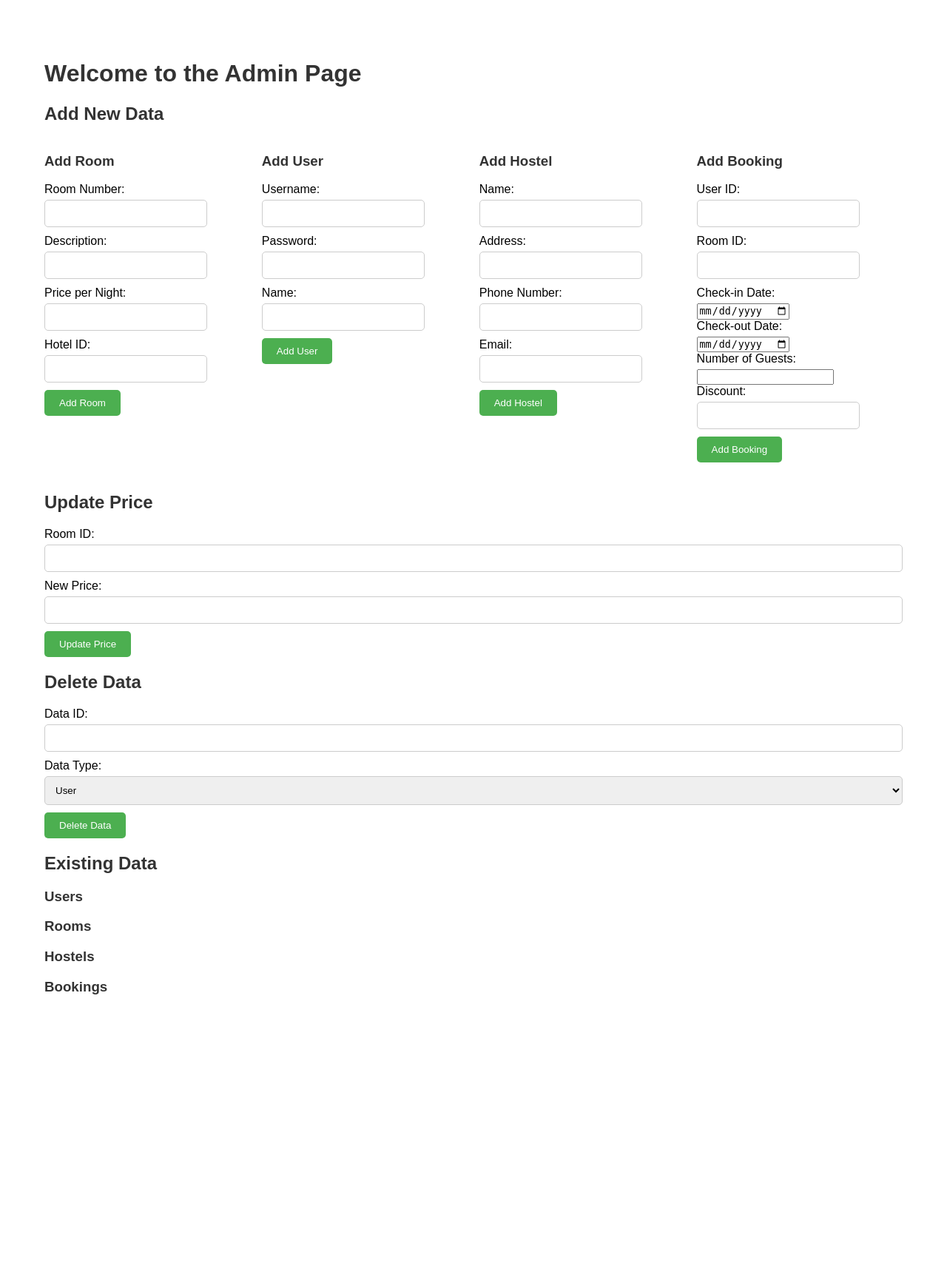
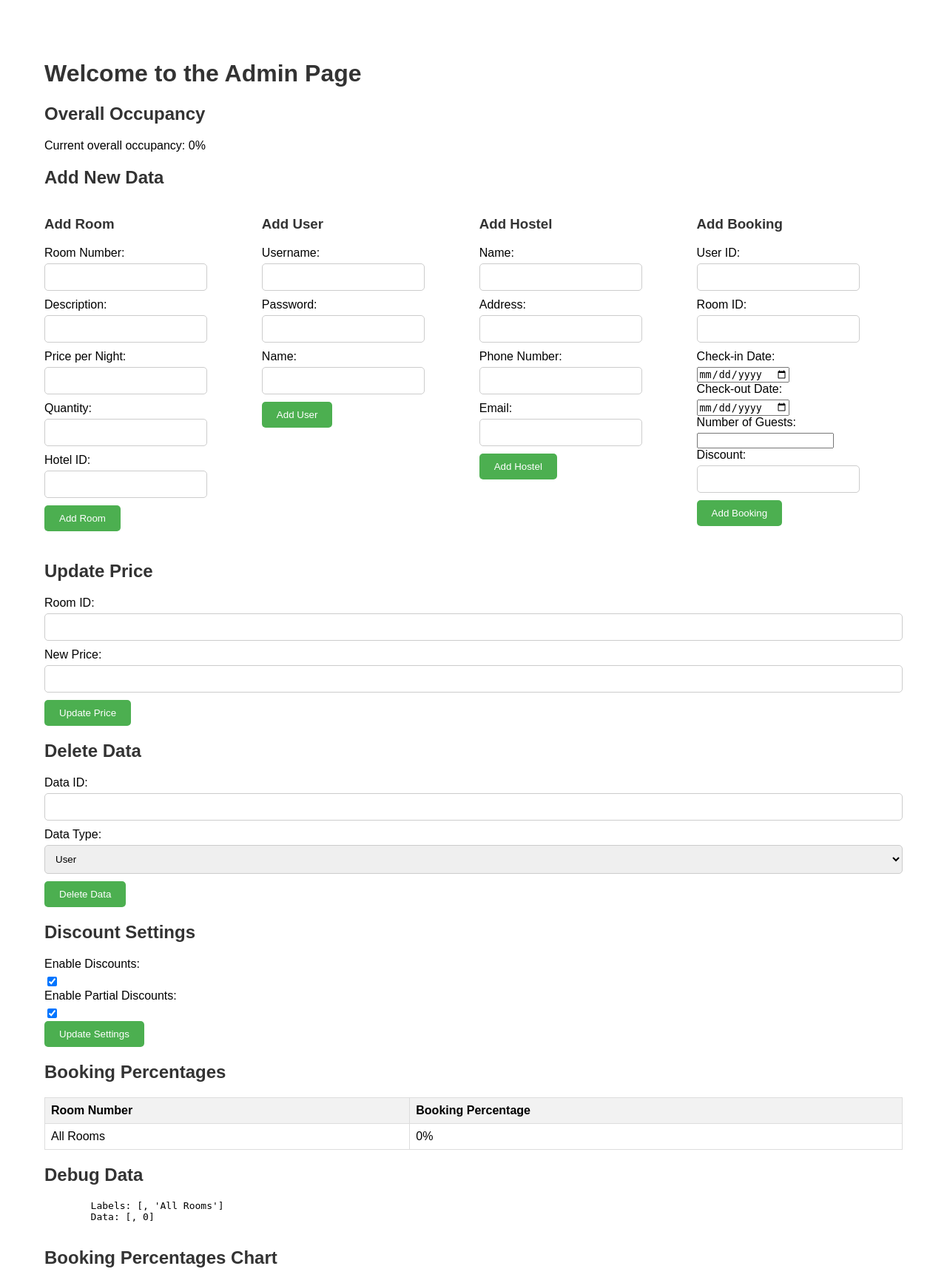
Before and after one commit to andrwe-22/hotel, a Flask app: page /admin in a window 1280 px wide. Shown: the top 1734 px of the page at 74% size. Before the commit the page ends 1344 px from the top, so only its background shows below. Run offline with Flask 3, Linux system fonts and the light colour scheme; the visitor is signed in with stand-in values (Sample User, id 1); data comes from the database, SQL or seed files in the repository; data that the repository does not hold is empty.

Commit message:
fix main

```diff
--- a/app.py
+++ b/app.py
@@ -8,7 +8,7 @@
 from flask import Flask, render_template, request, redirect
 from flask_sqlalchemy import SQLAlchemy
 from models import Hostels, Rooms, Users, Bookings  # Import models directly
-from models import db, CustomData
+from models import db, Settings, CustomData
 
 
 # Define the Flask app instance
--- a/routes.py
+++ b/routes.py
@@ -1,11 +1,11 @@
 # routes.py
-
+import json
 from datetime import datetime
 
 from flask import render_template, request, redirect, url_for, session
 
 
-from app import app, cursor, mysql, db
+from app import app, cursor, mysql, db ,Settings
 from models import CustomData, Users, Rooms, Hostels, Bookings
 
 from werkzeug.security import generate_password_hash, check_password_hash
@@ -70,83 +70,83 @@
 
     return render_template('registration.html')
 
+
+
+@app.route('/update_settings', methods=['POST'])
+def update_settings():
+    enable_discounts = 'enable_discounts' in request.form
+    enable_partial_discounts = 'enable_partial_discounts' in request.form
+
+    Settings.query.filter_by(name='enable_discounts').update({'value': enable_discounts})
+    Settings.query.filter_by(name='enable_partial_discounts').update({'value': enable_partial_discounts})
+    db.session.commit()
+
+    return redirect('/admin')
+
 import random  # for simulating hostel occupancy
 # Update the /book route to calculate the total price after discount
-
 @app.route('/book', methods=['POST'])
 def book():
-    if request.method == 'POST':
-        room_name = request.form['room']
-        room_id = get_room_id_by_name(room_name)
+    room_name = request.form['room']
+    room_id = get_room_id_by_name(room_name)
 
-        check_in = request.form['check-in']
-        check_out = request.form['check-out']
-        guests = int(request.form['guests'])
+    check_in = request.form['check-in']
+    check_out = request.form['check-out']
+    guests = int(request.form['guests'])
 
-        user_id = session.get('user_id')
+    user_id = session.get('user_id')
 
-        if user_id is None:
-            return redirect(url_for('login'))
+    if user_id is None:
+        return redirect(url_for('login'))
 
-        if room_id is None:
-            return render_template('booking_error.html', message="Room not found")
+    if room_id is None:
+        return render_template('booking_error.html', message="Room not found")
 
-        # Retrieve the room price
-        cursor.execute("SELECT price_per_night FROM rooms WHERE id = %s", (room_id,))
-        room = cursor.fetchone()
-        if room is None:
-            return render_template('booking_error.html', message="Room not found")
+    room = Rooms.query.get(room_id)
+    if room is None:
+        return render_template('booking_error.html', message="Room not found")
 
-        # Convert price_per_night to float before calculation
-        price_per_night_float = float(room['price_per_night'])
+    price_per_night = float(room.price_per_night)
+    duration_in_days = (datetime.strptime(check_out, '%Y-%m-%d') - datetime.strptime(check_in, '%Y-%m-%d')).days
 
-        # Calculate total duration of stay in days
-        duration_in_days = (datetime.strptime(check_out, '%Y-%m-%d') - datetime.strptime(check_in, '%Y-%m-%d')).days
+    hostel_occupancy = random.uniform(0, 1)
+    discount = 0.0
 
-        # Simulate hostel occupancy (between 0 and 1)
-        hostel_occupancy = random.uniform(0, 1)  # Simulate hostel occupancy percentage (between 0 and 1)
+    enable_discounts = Settings.query.filter_by(name='enable_discounts').first().value
+    enable_partial_discounts = Settings.query.filter_by(name='enable_partial_discounts').first().value
 
-        # Calculate discount based on hostel occupancy
-        if hostel_occupancy < 0.35:  # Less than 35% occupancy
-            discount = 0.14
-        elif hostel_occupancy < 0.5:  # Less than 50% occupancy but more than or equal to 35%
-            discount = 0.07
-        else:  # 50% or more occupancy
-            discount = 0.0
-
-        # Apply additional discounts based on other conditions
-
-        # Discount based on duration
-        if duration_in_days > 5 and duration_in_days <= 10:
-            discount += 0.05
-        elif duration_in_days > 10:
+    if enable_discounts:
+        if hostel_occupancy < 0.35:
+            discount += 0.14
+        elif hostel_occupancy < 0.5:
             discount += 0.07
 
-        # Discount for high number of guests
-        if guests > 3:
-            discount += 0.05
+        if enable_partial_discounts:
+            if duration_in_days > 5 and duration_in_days <= 10:
+                discount += 0.05
+            elif duration_in_days > 10:
+                discount += 0.07
 
-        # Check if it's a holiday period (for demonstration purposes, let's assume Christmas)
-        if datetime.now().month == 12:  # December (Christmas)
-            discount += 0.05
+            if guests > 3:
+                discount += 0.05
 
-        # Ensure the maximum discount does not exceed 20%
-        if discount > 0.17:
-            discount = 0.17
+            if datetime.now().month == 12:
+                discount += 0.05
 
-        # Calculate the total price after discount
-        total_price = price_per_night_float * duration_in_days * guests * (1 - discount)
+            if discount > 0.17:
+                discount = 0.17
 
-        # Insert booking into the database including the price and discount
-        query = "INSERT INTO bookings (user_id, room_id, check_in_date, check_out_date, guests, price, discount) VALUES (%s, %s, %s, %s, %s, %s, %s)"
-        cursor.execute(query, (user_id, room_id, check_in, check_out, guests, total_price, discount))
-        mysql.commit()
+    total_price = price_per_night * duration_in_days * guests * (1 - discount)
 
-        return render_template('booking_success.html')
+    new_booking = Bookings(user_id=user_id, room_id=room_id, check_in_date=check_in, check_out_date=check_out, guests=guests, price=total_price, discount=discount)
+    db.session.add(new_booking)
+    db.session.commit()
 
-    return redirect(url_for('booking_form'))
+    return render_template('booking_success.html')
 
-
+def get_room_id_by_name(room_name):
+    room = Rooms.query.filter_by(room_number=room_name).first()
+    return room.id if room else None
 @app.route('/book', methods=['POST'])
 def book_room():
     if request.method == 'POST':
@@ -255,38 +255,102 @@
 @app.route('/Suiteroom')
 def suite_room():
     return render_template('Suiteroom.html')
+
+
+
+
 # Update the get_room_price() function to use SQLAlchemy queries
 
-
-@app.route('/admin')
+def serialize_room(room):
+    """Convert a Room object to a dictionary."""
+    return {
+        'id': room.id,
+        'room_number': room.room_number,
+        'description': room.description,
+        'price_per_night': room.price_per_night,
+        'quantity': room.quantity,
+        'hotel_id': room.hotel_id
+    }
+@app.route('/admin', methods=['GET', 'POST'])
 def admin_dashboard():
     # Check if the user is logged in
     if 'logged_in' not in session:
-        return redirect(url_for('login'))  # Redirect unauthorized users to login
+        return redirect(url_for('login'))
 
-    # Получаем данные для отображения в админской панели
+    if request.method == 'POST':
+        # Update settings based on admin input
+        enable_discounts = request.form.get('enable_discounts') == 'on'
+        enable_partial_discounts = request.form.get('enable_partial_discounts') == 'on'
+
+        discount_setting = Settings.query.filter_by(name='enable_discounts').first()
+        discount_setting.value = enable_discounts
+
+        partial_discount_setting = Settings.query.filter_by(name='enable_partial_discounts').first()
+        partial_discount_setting.value = enable_partial_discounts
+
+        db.session.commit()
+
+    # Retrieve settings for display
+    settings = Settings.query.all()
+
+    # Get data for the admin dashboard
     users = Users.query.all()
     rooms = Rooms.query.all()
     hostels = Hostels.query.all()
     bookings = Bookings.query.all()
 
-    # Передаем данные на шаблон admin.html
-    return render_template('admin.html', users=users, rooms=rooms, hostels=hostels, bookings=bookings)
+    # Calculate booking data for each room
+    room_bookings = []
+    total_booked = 0
+    total_rooms = 0
 
+    for room in rooms:
+        bookings_count = Bookings.query.filter_by(room_id=room.id).count()
+        total_booked += bookings_count
+        total_rooms += room.quantity
+        room_bookings.append((room, bookings_count))
 
+    # Calculate overall occupancy rate
+    overall_occupancy = round((total_booked / total_rooms) * 100, 2) if total_rooms > 0 else 0
+
+    # Prepare data for the chart
+    room_numbers = [room.room_number for room, _ in room_bookings] + ['All Rooms']
+    booking_percentages = [round((bookings_count / room.quantity) * 100, 2) if room.quantity > 0 else 0 for room, bookings_count in room_bookings] + [overall_occupancy]
+
+    # Convert room bookings to a JSON serializable format
+    room_bookings_serializable = [(serialize_room(room), bookings_count) for room, bookings_count in room_bookings]
+    room_bookings_json = json.dumps(room_bookings_serializable)
+
+    # Pass data to the template
+    return render_template('admin.html', users=users, rooms=rooms, hostels=hostels, bookings=bookings, settings=settings, room_bookings=room_bookings, room_numbers=room_numbers, booking_percentages=booking_percentages, room_bookings_json=room_bookings_json, overall_occupancy=overall_occupancy)
 
 
 # Route for the admin page
 @app.route('/admin')
 def admin():
-    # Получаем данные для отображения в админской панели
     users = Users.query.all()
     rooms = Rooms.query.all()
     hostels = Hostels.query.all()
     bookings = Bookings.query.all()
+    settings = Settings.query.all()
+    return render_template('admin.html', users=users, rooms=rooms, hostels=hostels, bookings=bookings, settings=settings)
 
-    # Передаем данные на шаблон admin.html
-    return render_template('admin.html', users=users, rooms=rooms, hostels=hostels, bookings=bookings)
+@app.route('/admin', methods=['GET'])
+def admin_page():
+    # Получаем список комнат и данные о бронировании из базы данных
+    rooms = Rooms.query.all()
+
+    # Вычисляем данные о бронировании для каждой комнаты
+    room_bookings = []
+    for room in rooms:
+        # Получаем количество бронирований для данной комнаты
+        bookings_count = Bookings.query.filter_by(room_id=room.id).count()
+        # Добавляем данные о комнате и количестве бронирований в список
+        room_bookings.append((room, bookings_count))
+
+    # передаем данные на шаблон admin.html
+    return render_template('admin.html', room_bookings=room_bookings)
+
 
 # Route to handle form submission for modifying data
 @app.route('/update_data', methods=['POST'])
@@ -306,7 +370,6 @@
         return redirect('/error')
 
 # app.py
-
 @app.route('/add_data', methods=['POST'])
 def add_data():
     data_type = request.form.get('data_type')  # Assuming there's a form field for selecting data type
@@ -325,11 +388,11 @@
         room_number = request.form['room_number']
         description = request.form['description']
         price_per_night = request.form['price_per_night']
-        quantity = request.form['quantity']
+        quantity = request.form['quantity']  # Ensure quantity is retrieved
         hotel_id = request.form['hotel_id']
 
         # Insert room data into the Rooms table
-        new_room = Rooms(room_number=room_number, description=description, price_per_night=price_per_night,  quantity=quantity , hotel_id=hotel_id)
+        new_room = Rooms(room_number=room_number, description=description, price_per_night=price_per_night, quantity=quantity, hotel_id=hotel_id)
         db.session.add(new_room)
         db.session.commit()
     elif data_type == 'hostel':
@@ -353,12 +416,12 @@
         discount = request.form.get('discount')  # Optional field
 
         # Insert booking data into the Bookings table
-        new_booking = Bookings(user_id=user_id, room_id=room_id, check_in_date=check_in_date,
-                               check_out_date=check_out_date, guests=guests, discount=discount)
+        new_booking = Bookings(user_id=user_id, room_id=room_id, check_in_date=check_in_date, check_out_date=check_out_date, guests=guests, discount=discount)
         db.session.add(new_booking)
         db.session.commit()
 
     return redirect('/admin')  # Redirect to the admin page after adding the data
+
 @app.route('/delete_data', methods=['POST'])
 def delete_data():
     data_id = request.form.get('data_id')
--- a/static/css/admin.css
+++ b/static/css/admin.css
@@ -71,3 +71,24 @@
 li {
     margin-bottom: 10px;
 }
+
+/* admin.css */
+
+table {
+    width: 100%;
+    border-collapse: collapse;
+    margin: 20px 0;
+}
+
+table, th, td {
+    border: 1px solid #ddd;
+}
+
+th, td {
+    padding: 8px;
+    text-align: left;
+}
+
+th {
+    background-color: #f2f2f2;
+}
--- a/templates/admin.html
+++ b/templates/admin.html
@@ -4,10 +4,15 @@
     <meta charset="UTF-8">
     <meta name="viewport" content="width=device-width, initial-scale=1.0">
     <link rel="stylesheet" type="text/css" href="/static/css/admin.css">
+    <script src="https://cdn.jsdelivr.net/npm/chart.js"></script>
     <title>Admin Page</title>
 </head>
 <body>
     <h1>Welcome to the Admin Page</h1>
+
+    <!-- Display overall occupancy -->
+    <h2>Overall Occupancy</h2>
+    <p>Current overall occupancy: {{ overall_occupancy }}%</p>
 
     <!-- Form for adding new data -->
     <h2>Add New Data</h2>
@@ -24,6 +29,8 @@
     <input type="text" id="description" name="description" required><br>
     <label for="price_per_night">Price per Night:</label>
     <input type="text" id="price_per_night" name="price_per_night" required><br>
+    <label for="quantity">Quantity:</label> <!-- Added quantity field -->
+    <input type="text" id="quantity" name="quantity" required><br>
     <label for="hotel_id">Hotel ID:</label>
     <input type="text" id="hotel_id" name="hotel_id" required><br>
 
@@ -115,6 +122,82 @@
         <input type="submit" value="Delete Data">
     </form>
 
+    <!-- Form for updating discount settings -->
+
+    <h2>Discount Settings</h2>
+    <form action="/update_settings" method="POST">
+        <label for="enable_discounts">Enable Discounts:</label>
+        <input type="checkbox" id="enable_discounts" name="enable_discounts" {% if settings[0].value %}checked{% endif %}><br>
+
+        <label for="enable_partial_discounts">Enable Partial Discounts:</label>
+        <input type="checkbox" id="enable_partial_discounts" name="enable_partial_discounts" {% if settings[1].value %}checked{% endif %}><br>
+
+        <input type="submit" value="Update Settings">
+    </form>
+
+
+<!-- Table for booking percentages --> <!-- Table for booking percentages -->
+    <h2>Booking Percentages</h2>
+    <table>
+        <thead>
+            <tr>
+                <th>Room Number</th>
+                <th>Booking Percentage</th>
+            </tr>
+        </thead>
+        <tbody>
+            {% for i in range(room_bookings|length) %}
+                <tr>
+                    <td>{{ room_bookings[i][0].room_number }}</td>
+                    <td>{{ booking_percentages[i] }}%</td>
+                </tr>
+            {% endfor %}
+            <tr>
+                <td>All Rooms</td>
+                <td>{{ overall_occupancy }}%</td>
+            </tr>
+        </tbody>
+    </table>
+
+    <!-- Debug Data -->
+    <h2>Debug Data</h2>
+    <pre>
+        Labels: [{% for room, _ in room_bookings %}'{{ room.room_number }}'{% if not loop.last %}, {% endif %}{% endfor %}, 'All Rooms']
+        Data: [{% for room, bookings_count in room_bookings %}{{ (bookings_count / room.quantity) * 100 if room.quantity > 0 else 0 }}{% if not loop.last %}, {% endif %}{% endfor %}, {{ overall_occupancy }}]
+    </pre>
+
+    <!-- Chart for booking percentages -->
+    <h2>Booking Percentages Chart</h2>
+    <canvas id="bookingChart" width="400" height="200"></canvas>
+
+    <script>
+        var roomNumbers = {{ room_numbers | tojson }};
+        var bookingPercentages = {{ booking_percentages | tojson }};
+        var roomData = {{ room_bookings_json | safe }};
+
+        var ctx = document.getElementById('bookingChart').getContext('2d');
+        var myChart = new Chart(ctx, {
+            type: 'bar',
+            data: {
+                labels: roomNumbers,
+                datasets: [{
+                    label: 'Booking Percentage',
+                    data: bookingPercentages,
+                    backgroundColor: 'rgba(54, 162, 235, 0.2)',
+                    borderColor: 'rgba(54, 162, 235, 1)',
+                    borderWidth: 1
+                }]
+            },
+            options: {
+                scales: {
+                    y: {
+                        beginAtZero: true
+                    }
+                }
+            }
+        });
+    </script>
+
     <!-- Display existing data -->
     <h2>Existing Data</h2>
     <h3>Users</h3>
--- a/templates/bookings.html
+++ b/templates/bookings.html
@@ -22,8 +22,8 @@
         <select id="room" name="room" onchange="changeImage()" required>
             <option value="1" data-price-per-night="5500">vip room</option>
             <option value="2" data-price-per-night="4000">Standard room</option>
-            <option value="3" data-price-per-night="2500">Double room</option>
-            <option value="4" data-price-per-night="3000">Suite room</option>
+            <option value="3" data-price-per-night="3000">Double room</option>
+            <option value="4" data-price-per-night="3500">Suite room</option>
             <!-- Add more options as needed -->
         </select>
         <br><br>
```
Also changed, not shown: db_init.py (+50 -11 lines), models.py (+16 -11 lines), static/js/admin_page.js (added, +26 -0 lines). Lines whose indentation alone changed are shown as unchanged.
